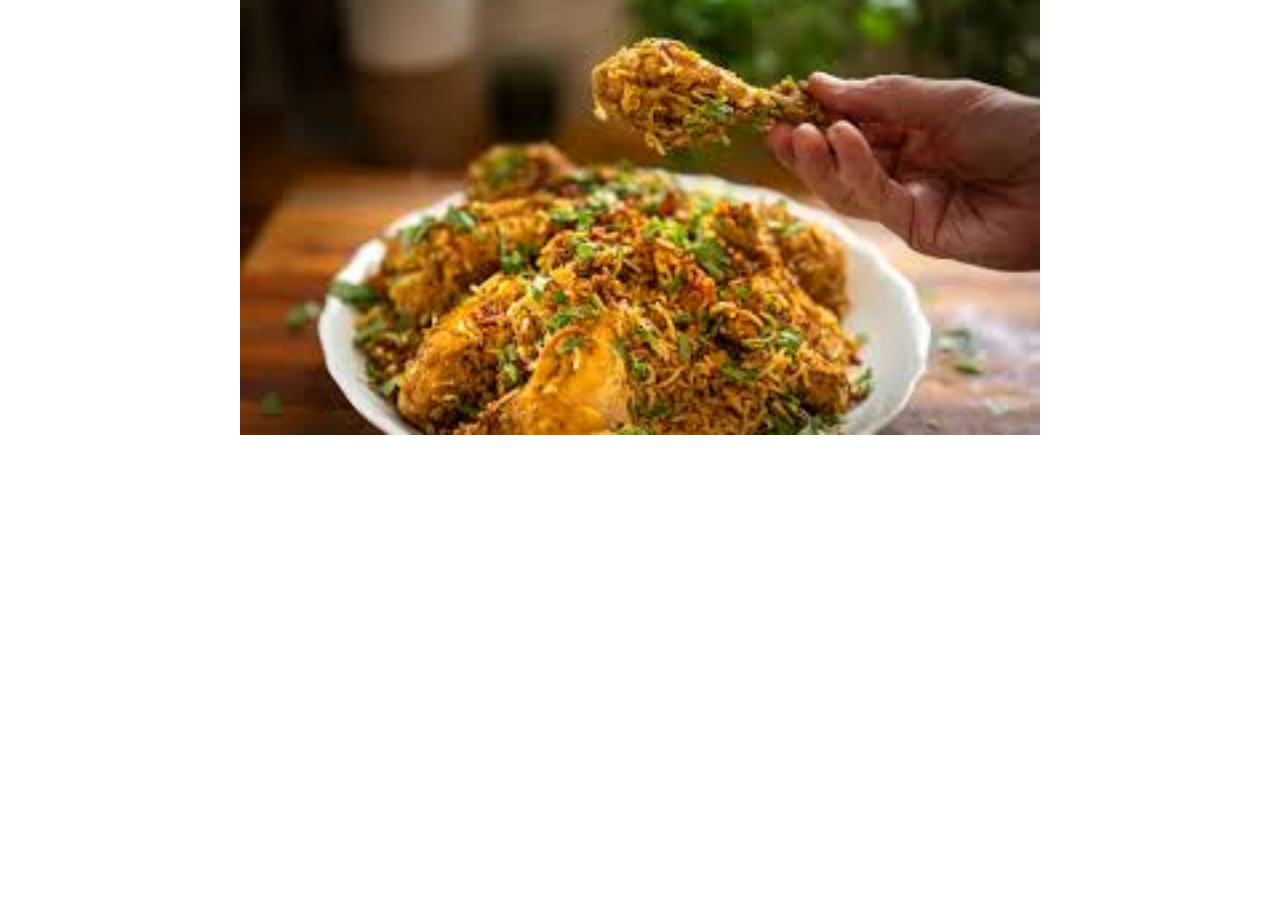
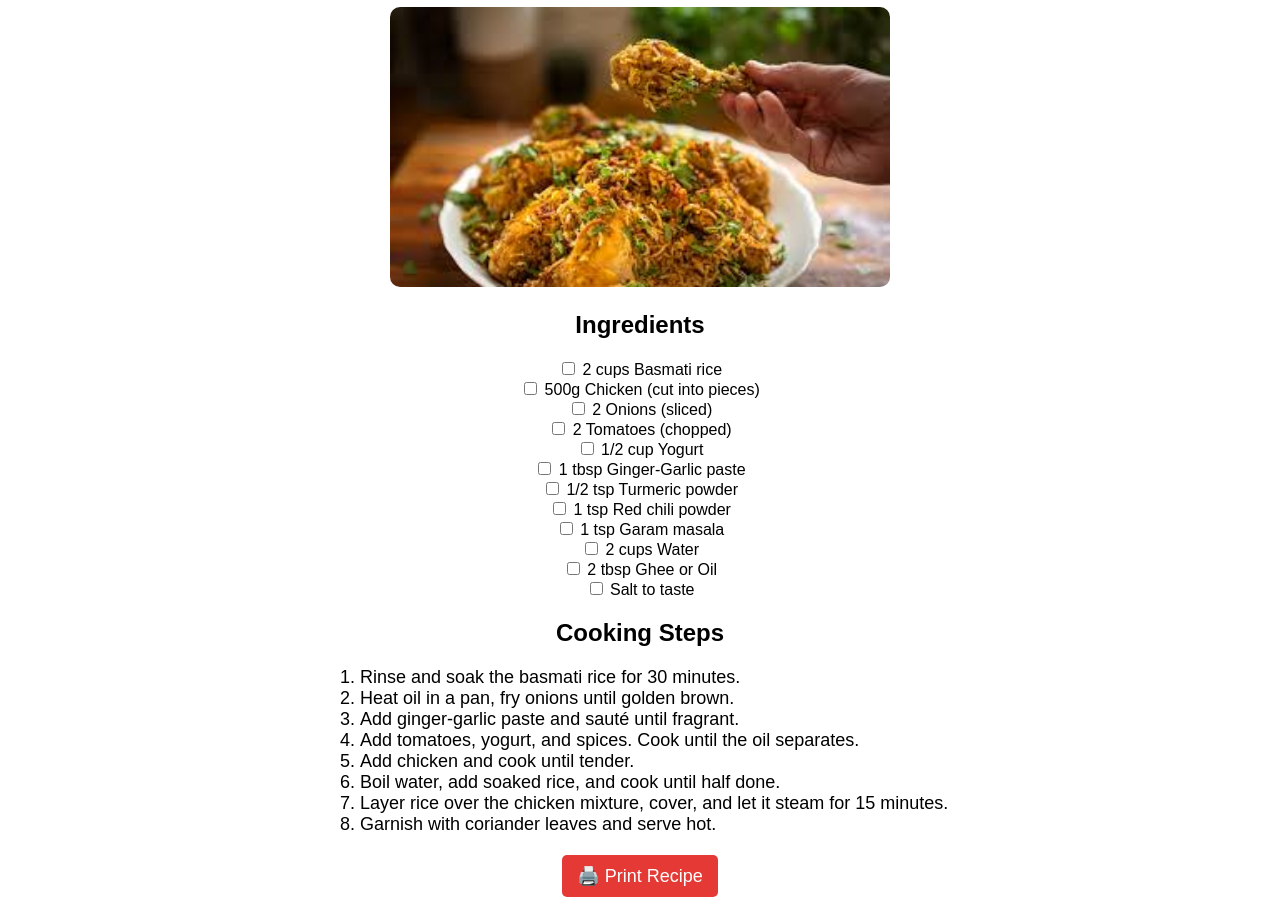
Before and after one commit to sandiprai25/ChefMate, a plain HTML site: page week2/chefmate.html in a window 1280 px wide. Shown: the part 177-1094 px from the top of the page. Before the commit the page ends 800 px from the top, so only its background shows below. Drawn offline with Linux system fonts and the light colour scheme.

Commit message:
Ingredient List and Recipe added.

```diff
--- a/week2/chefmate.css
+++ b/week2/chefmate.css
@@ -30,10 +30,43 @@ body {
     font-size: 24px;
     cursor: pointer;
 }
-.hero-image img {
+.container {
+    padding: 20px;
+}
+.recipe-image {
     width: 100%;
-    max-width: 800px;
-    height: auto;
+    max-width: 500px;
+    border-radius: 10px;
+}
+.ingredient-list {
+    list-style: none;
+    padding: 0;
+}
+.ingredient-list {
+    list-style: none;
+    padding: 0;
+    text-align: center;
+    max-width: 400px;
+    margin: auto;
+}
+.cooking-steps {
+    text-align: left;
+    font-size: 18px;
+    max-width: 600px;
+    margin: auto;
+}
+.print-button {
+    background-color: #E53935;
+    color: white;
+    border: none;
+    padding: 10px 15px;
+    font-size: 18px;
+    cursor: pointer;
+    border-radius: 5px;
+    margin-top: 20px;
+}
+.print-button:hover {
+    background-color: #c62828;
 }
 @media screen and (max-width: 768px) {
     .nav-links {
@@ -53,7 +86,12 @@ body {
     .burger {
         display: block;
     }
-    .hero-image img {
-        content: url('chickenbiryani.jpeg');
+}
+@media only screen and (max-width: 600px) {
+    .container {
+        padding: 10px;
+    }
+    .recipe-image {
+        width: 90%;
     }
 }
--- a/week2/chefmate.html
+++ b/week2/chefmate.html
@@ -19,9 +19,39 @@
             <a href="#">Contact</a>
         </div>
     </nav>
-    <div class="hero-image">
+    <div class="container">
         <h1>Chicken Biryani</h1>
-        <img src="chickenbiryani.jpeg" alt="Delicious Food">
+        <img src="chickenbiryani.jpeg" alt="Chicken Biryani" class="recipe-image">
+
+        <h2>Ingredients</h2>
+        <ul class="ingredient-list">
+            <li><input type="checkbox"> 2 cups Basmati rice</li>
+            <li><input type="checkbox"> 500g Chicken (cut into pieces)</li>
+            <li><input type="checkbox"> 2 Onions (sliced)</li>
+            <li><input type="checkbox"> 2 Tomatoes (chopped)</li>
+            <li><input type="checkbox"> 1/2 cup Yogurt</li>
+            <li><input type="checkbox"> 1 tbsp Ginger-Garlic paste</li>
+            <li><input type="checkbox"> 1/2 tsp Turmeric powder</li>
+            <li><input type="checkbox"> 1 tsp Red chili powder</li>
+            <li><input type="checkbox"> 1 tsp Garam masala</li>
+            <li><input type="checkbox"> 2 cups Water</li>
+            <li><input type="checkbox"> 2 tbsp Ghee or Oil</li>
+            <li><input type="checkbox"> Salt to taste</li>
+        </ul>
+
+        <h2>Cooking Steps</h2>
+        <ol class="cooking-steps">
+            <li>Rinse and soak the basmati rice for 30 minutes.</li>
+            <li>Heat oil in a pan, fry onions until golden brown.</li>
+            <li>Add ginger-garlic paste and sauté until fragrant.</li>
+            <li>Add tomatoes, yogurt, and spices. Cook until the oil separates.</li>
+            <li>Add chicken and cook until tender.</li>
+            <li>Boil water, add soaked rice, and cook until half done.</li>
+            <li>Layer rice over the chicken mixture, cover, and let it steam for 15 minutes.</li>
+            <li>Garnish with coriander leaves and serve hot.</li>
+        </ol>
+
+        <button class="print-button" onclick="printRecipe()">🖨️ Print Recipe</button>
     </div>
     <script src="chefmate.js"></script>
 </body>
--- a/week2/chefmate.js
+++ b/week2/chefmate.js
@@ -1,3 +1,20 @@
+document.addEventListener("DOMContentLoaded", function() {
+    const checkboxes = document.querySelectorAll(".ingredient-list input");
+    checkboxes.forEach(checkbox => {
+        checkbox.addEventListener("change", function() {
+            if (this.checked) {
+                this.parentElement.style.textDecoration = "line-through";
+            } else {
+                this.parentElement.style.textDecoration = "none";
+            }
+        });
+    });
+});
+
 function toggleMenu() {
     document.getElementById("navLinks").classList.toggle("show");
 }
+
+function printRecipe() {
+    window.print();
+}
```
